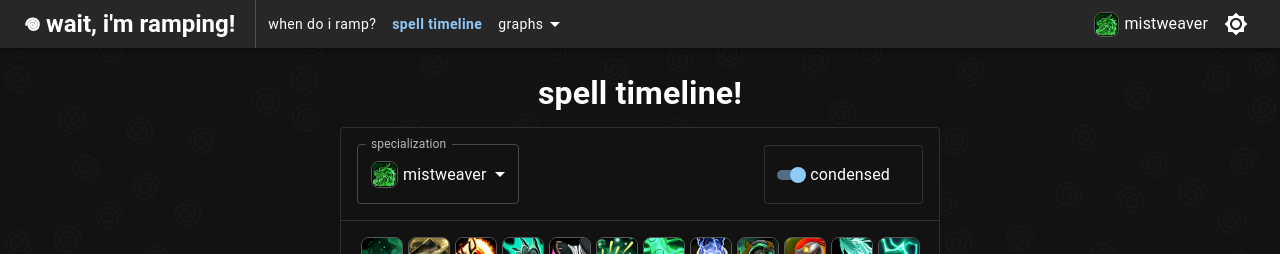
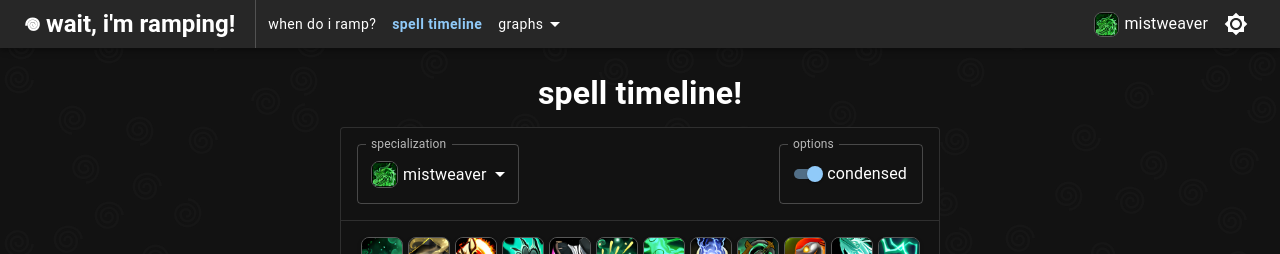
Before and after one commit to lolswirl/wait-im-ramping, a React (Create React App) app: page /timeline in a window 1280 px wide. Shown: the top 254 px of the page. Built offline with nearby package versions, Linux system fonts and the light colour scheme.

Commit message:
adjust placements

```diff
--- a/src/pages/Timeline.tsx
+++ b/src/pages/Timeline.tsx
@@ -73,7 +73,6 @@ const Timeline = () => {
         setCurrentRotation([]);
     };
 
-    // Prebuilt Rotations JSX
     const PrebuiltRotations = () => {
         const [specName, className] = selectedSpec.split(' ');
         const spec = getSpec(specName, className);
@@ -188,8 +187,33 @@ const Timeline = () => {
                 <Box sx={{ display: 'flex', flexDirection: 'column', p: 2, }}>
                     <Stack direction="row" sx={{ justifyContent: 'space-between', alignItems: 'center' }}>
                         <SpecializationSelect selectedSpec={selectedSpec} onSpecChange={handleSpecChange} />
-                        <Card variant="outlined">
-                            <Box sx={{ p: 2 }}>
+                        <FormControl
+                            variant="outlined"
+                            sx={{
+                                minWidth: 120,
+                                maxWidth: 250,
+                                ml: 2,
+                            }}
+                        >
+                            <InputLabel shrink htmlFor="options-outlined">
+                                {GetTitle("Options")}
+                            </InputLabel>
+                            <OutlinedInput
+                                id="options-outlined"
+                                label={GetTitle("Options")}
+                                notched
+                                readOnly
+                                inputComponent="div"
+                                inputProps={{
+                                    style: {
+                                        display: "flex",
+                                        alignItems: "center",
+                                        gap: 8,
+                                        width: "100%",
+                                        minHeight: 44,
+                                        padding: 0,
+                                    },
+                                    children: (
                                         <FormControlLabel
                                             control={
                                                 <Switch
@@ -200,9 +224,18 @@ const Timeline = () => {
                                                 />
                                             }
                                             label={GetTitle("Condensed")}
+                                            sx={{ ml: 1 }}
                                         />
-                            </Box>
-                        </Card>
+                                    ),
+                                }}
+                                sx={{
+                                    height: "auto",
+                                    alignItems: "center",
+                                    py: 1,
+                                    width: "100%",
+                                }}
+                            />
+                        </FormControl>
                     </Stack>
 
                     <Divider sx={{ mx: -2, my: 2, width: "auto" }} />
@@ -218,7 +251,7 @@ const Timeline = () => {
                     <Box sx={{ mt: 0 }}>
                         {selectedSpec && (
                             <Stack direction="column" alignItems="center" spacing={2} sx={{ mb: 1 }}>
-                                <FormControl fullWidth variant="outlined" sx={{ flexGrow: 1 }}>
+                                <FormControl fullWidth variant="outlined" sx={{ flexGrow: 1, m: 0 }}>
                                     <InputLabel shrink>{GetTitle("Current Rotation")}</InputLabel>
                                     <OutlinedInput
                                         notched
@@ -234,7 +267,9 @@ const Timeline = () => {
                                                         justifyContent: "center",
                                                         alignItems: "center",
                                                         gap: 0.5,
-                                                        width: "100%"
+                                                        width: "100%",
+                                                        p: 0,
+                                                        boxSizing: "border-box",
                                                     }}
                                                 >
                                                     {currentRotation.length > 0 ? (
@@ -272,6 +307,12 @@ const Timeline = () => {
                                                 </Box>
                                             ),
                                         }}
+                                        sx={{
+                                            height: "auto",
+                                            alignItems: "center",
+                                            py: 0,
+                                            width: "100%",
+                                        }}
                                     />
                                 </FormControl>
                                 <Stack direction="row" spacing={1}>
```
Lines whose indentation alone changed are shown as unchanged.
